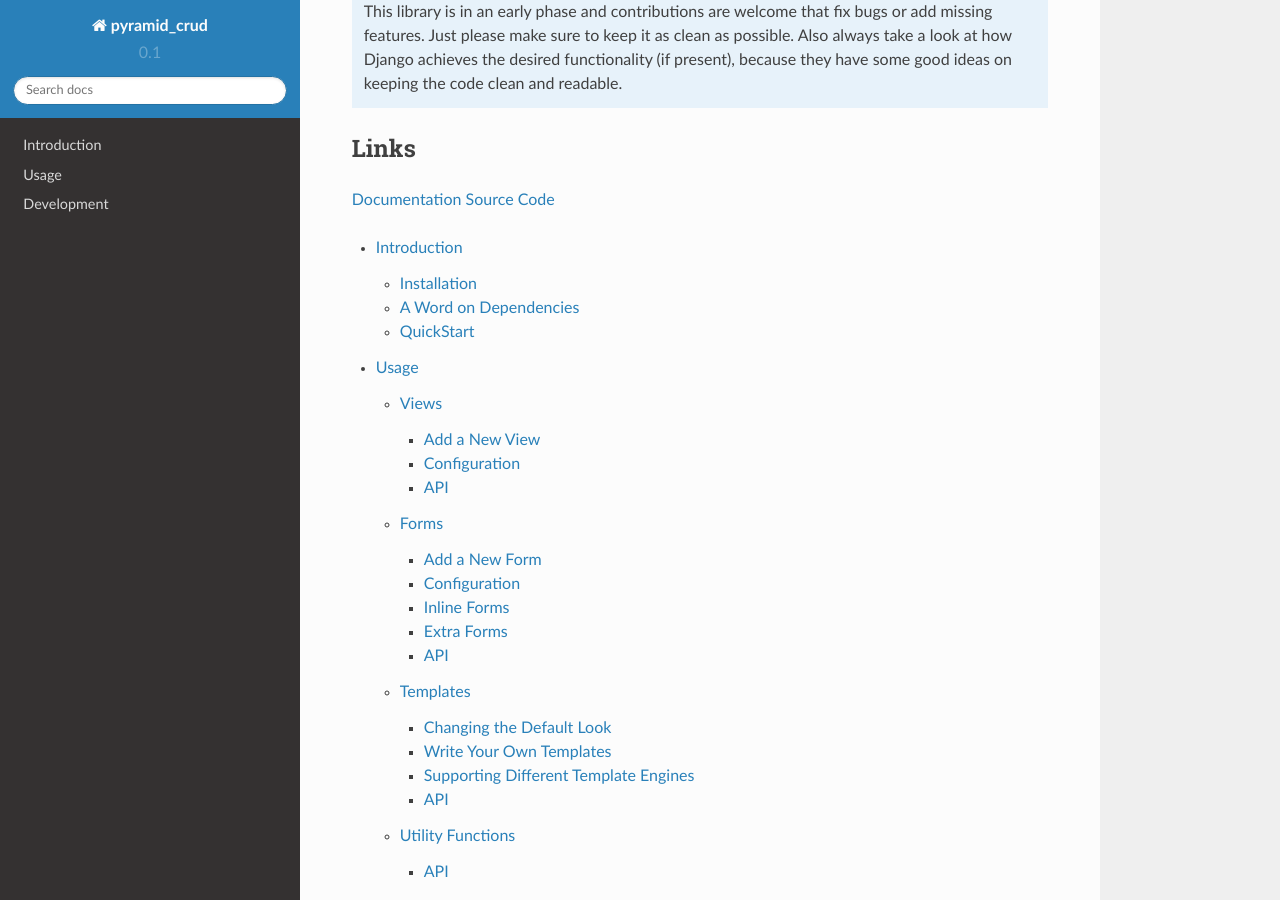
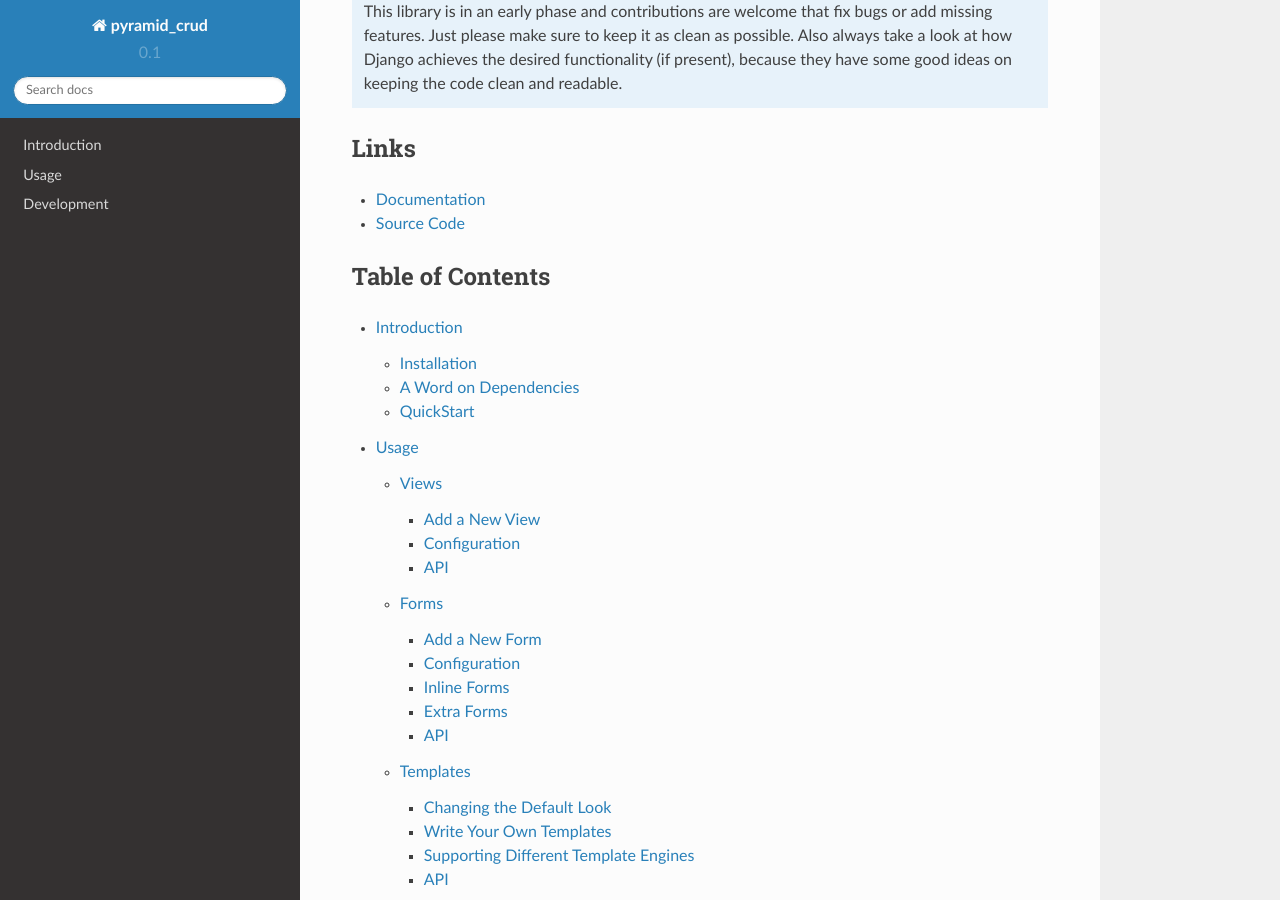
Before and after one commit to Javex/pyramid_crud, a Sphinx documentation site: the page built from docs/index.rst, in a window 1280 px wide and 900 px high, scrolled down 478 px. Built offline with Sphinx 7.4.7 and the Read the Docs theme 2.0.0, drawn with Linux system fonts in a browser that asks for light colours.

Commit message:
Fix links and doc layout

```diff
--- a/README.rst
+++ b/README.rst
@@ -26,5 +26,5 @@
 Links
 -----
 
-`Documentation <http://pyramid-crud.readthedocs.org>`_
-`Source Code <https://github.com/Javex/pyramid_crud>`_
+* `Documentation <http://pyramid-crud.readthedocs.org>`_
+* `Source Code <https://github.com/Javex/pyramid_crud>`_
--- a/docs/index.rst
+++ b/docs/index.rst
@@ -2,6 +2,9 @@
 =====================================
 
 .. include:: ../README.rst
+
+Table of Contents
+-----------------
 
 .. toctree::
    :maxdepth: 3
```
